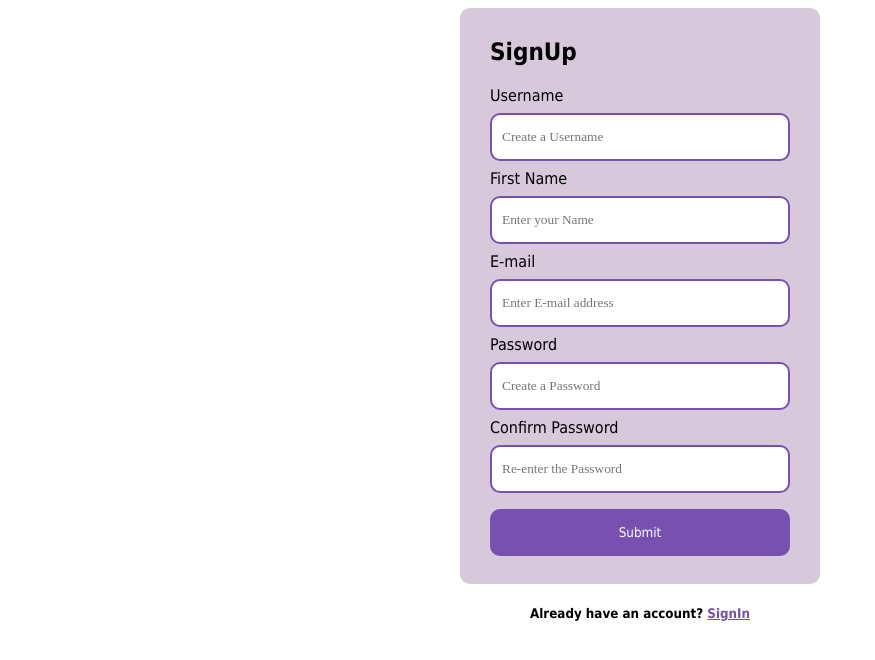
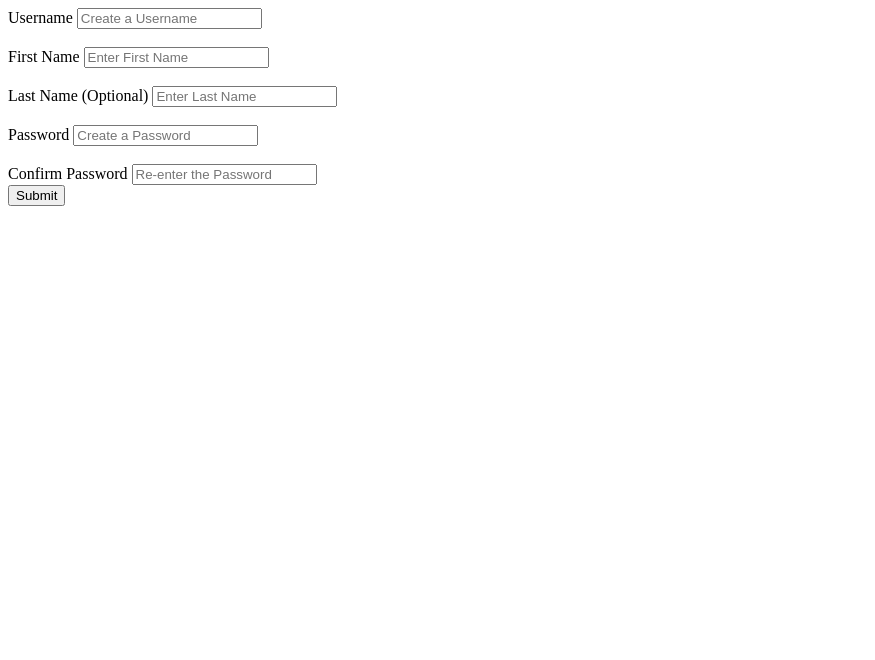
Before and after one commit to Siddharth-011/CINEMA-A-Z, a Django app: page /signup/ in a window 1280 px wide. Shown: the top 660 px of the page, without its empty margins (0-875 px from the left). Run offline with Django 4.2, Linux system fonts and the light colour scheme.

Commit message:
Revert "Made minor changes to signin/signout pages and added CSS for them."

```diff
--- a/CINEMA/authentication/templates/signup.html
+++ b/CINEMA/authentication/templates/signup.html
@@ -4,89 +4,40 @@
     <meta charset="UTF-8">
     <meta http-equiv="X-UA-Compatible" content="IE=edge">
     <meta name="viewport" content="width=device-width, initial-scale=1.0">
-    <title>SignUp</title>
-    <style>
-        *{
-            font-family: Tahoma, sans-serif;
-        }
-        div{
-            padding:10px 30px 20px 30px;
-            width:300px;
-            background-color: rgb(215, 200, 220);
-            border-radius: 10px;
-            margin: auto;
-        }
-        input{
-            width:100%;
-            border-radius: 10px;
-            padding: 14px 10px;
-            box-sizing: border-box;
-            margin: 8px 0;
-            border : 2px solid rgb(120, 80, 175);
-            outline: none;
-            transition: 0.1s;
-            font-family: 'Times New Roman', serif;
-        }
-        input:focus{
-            border: 4px solid rgb(120, 80, 175);
-            padding: 12px 10px;
-        }
-        button {
-            width: 100%;
-            background-color: rgb(120, 80, 175);
-            color: white;
-            padding: 14px 0px;
-            margin: 8px 0;
-            border: 2px solid rgb(120, 80, 175);
-            border-radius: 10px;
-            cursor: pointer;
-        }
-        button:hover{
-            background-color: rgb(144, 96, 210);
-        }
-        button:active{
-            background-color: rgb(173, 115, 252);
-        }
-    </style>
+    <title>Document</title>
 </head>
 <body>
-    <div>
-        <h2>SignUp</h2>
-        {% for message in messages %}
-        <strong style="color: red;font-family: 'Times New Roman', serif;">Alert: {{message}}</strong>
-        {% endfor %}
-        <form action="", method="post">
-            {% csrf_token %}
-            <label for="">Username</label><br>
-            <input type="text", id="username", name="username", placeholder="Create a Username", maxlength=20, Required>
 
-            <br>
+    <form action="", method="post">
+        {% csrf_token %}
+        <label for="">Username</label>
+        <input type="text", id="username", name="username", placeholder="Create a Username" Required>
 
-            <label for="">First Name</label><br>
-            <input type="text", id="name", name="name", placeholder="Enter your Name", maxlength="16", Required>
+        <br><br>
 
-            <br>
+        <label for="">First Name</label>
+        <input type="text", id="fname", name="lname", placeholder="Enter First Name" Required>
 
-            <label for="">E-mail</label><br>
-            <input type="email", id="email", name="email", placeholder="Enter E-mail address", maxlength="35", Required>
+        <br><br>
 
-            <br>
+        <label for="">Last Name (Optional)</label>
+        <input type="text", id="lname", name="fname", placeholder="Enter Last Name">
 
-            <label for="">Password</label><br>
-            <input type="password", id="pass1", name="pass1", placeholder="Create a Password", maxlength="18", Required>
+        <br><br>
 
-            <br>
+        <label for="">Password</label>
+        <input type="password", id="pass1", name="pass1", placeholder="Create a Password" Required>
 
-            <label for="">Confirm Password</label><br>
-            <input type="password", id="pass2", name="pass2", placeholder="Re-enter the Password", maxlength="18", Required>
+        <br><br>
 
-            <br>
+        <label for="">Confirm Password</label>
+        <input type="password", id="pass2", name="pass2", placeholder="Re-enter the Password" Required>
 
-            <button type="submit">Submit</button>
+        <br>
 
-        </form>
-    </div>
-    <h5 style="text-align: center;">Already have an account? <a href="/signin" style="color: rgb(120, 80, 175);">SignIn</a></h5>
+        <button type="submit">Submit</button>
+
+    </form>
 
 </body>
 </html>
--- a/CINEMA/authentication/views.py
+++ b/CINEMA/authentication/views.py
@@ -5,10 +5,7 @@ from django.contrib.auth import authenticate, login, logout
 
 # Create your views here.
 def home(request):
-    if request.user.is_authenticated:
-        return render(request, 'index-2.html')
-    else:
-        return render(request, "index-1.html")
+    return render(request, "index.html")
 
 def signin(request):
 
@@ -19,7 +16,7 @@ def signin(request):
         user=authenticate(username=username, password=password)
         if user is not None:
             login(request,user)
-            return redirect('home')
+            return render(request, "index.html", {'name': user.first_name})
         else:
             messages.error(request, "Wrong Username or Password")
             return redirect('signin')
@@ -30,30 +27,19 @@ def signup(request):
 
     if request.method=="POST":
         username=request.POST["username"]
-        name=request.POST["name"]
-        email=request.POST["email"]
+        fname=request.POST["fname"]
+        lname=request.POST["lname"]
         pass1=request.POST["pass1"]
         pass2=request.POST["pass2"]
 
-        if pass1==pass2:
-            if User.objects.filter(username=username).exists():
-                messages.info(request, 'Username already taken')
+        curruser=User.objects.create_user(username=username, password=pass1)
+        curruser.first_name=fname
+        curruser.last_name=lname
 
-            else:
-                if User.objects.filter(email=email):
-                    messages.info(request, 'Email already in use')
+        curruser.save()
+        messages.success(request, "Your account has been succesfully created")
 
-                else:
-                    curruser=User.objects.create_user(username=username, password=pass1, email=email)
-                    curruser.first_name=name
-
-                    curruser.save()
-                    messages.success(request, "Your account has been succesfully created")
-
-                    return redirect('signin')
-
-        else:
-            messages.error(request, 'Passwords entered not matching')
+        return redirect('signin/')
 
     return render(request, "signup.html")
 
```
Also changed, not shown: CINEMA/authentication/templates/index-1.html (deleted, +0 -44 lines), CINEMA/authentication/templates/index-2.html (deleted, +0 -18 lines), CINEMA/authentication/templates/signin.html (+9 -51 lines), CINEMA/db.sqlite3.
